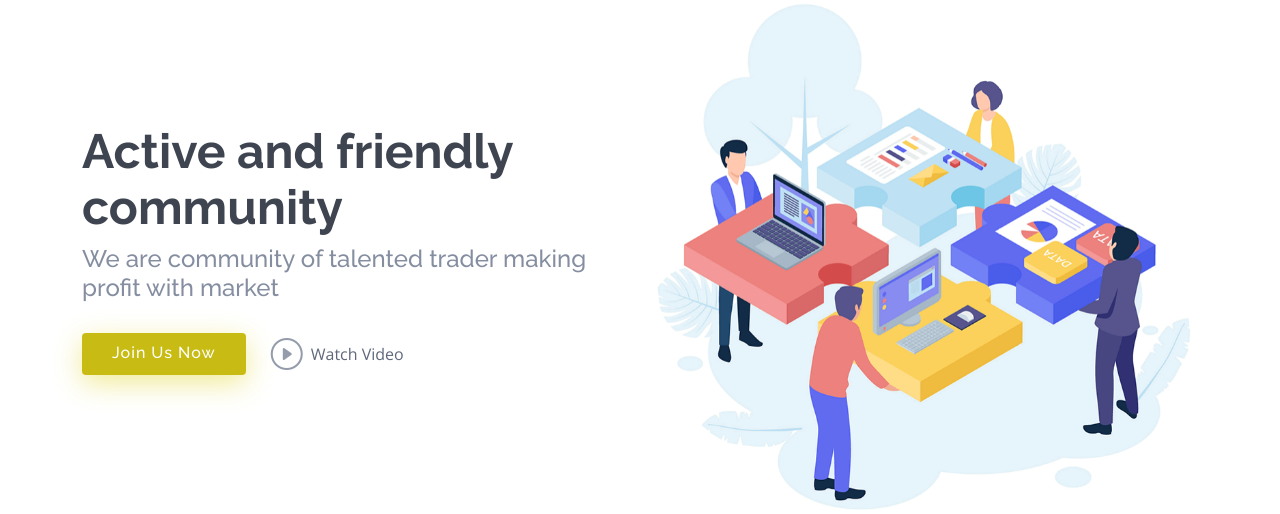
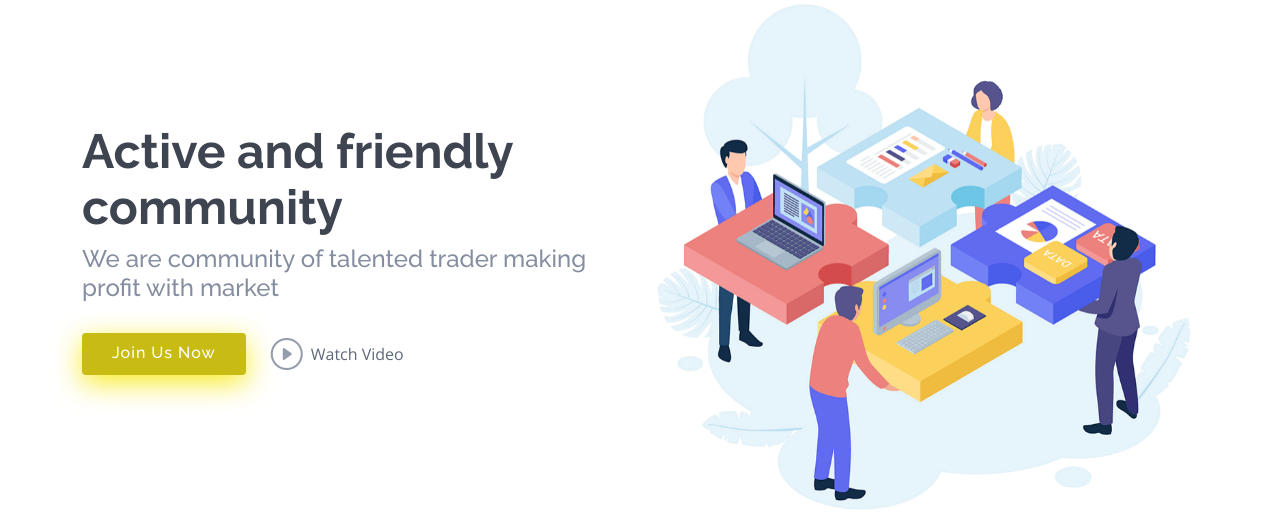
Before and after one commit to jimmyvargaslozanojr/goldinians, a PHP site: page / in a window 1280 px wide. Shown: the part 82-596 px from the top of the page. Run offline with PHP 8.4, Linux system fonts and the light colour scheme.

Commit message:
yellow css

```diff
--- a/assets/css/style.css
+++ b/assets/css/style.css
@@ -385,7 +385,7 @@ h6 {
   transition: 0.5s;
   color: #fff;
   background: #c8bc14;
-  box-shadow: 0 8px 28px rgba(223, 210, 22, 0.45);
+  box-shadow: 0 8px 28px rgba(248, 232, 4, 0.877);
 }
 
 #hero .btn-get-started:hover {
```
